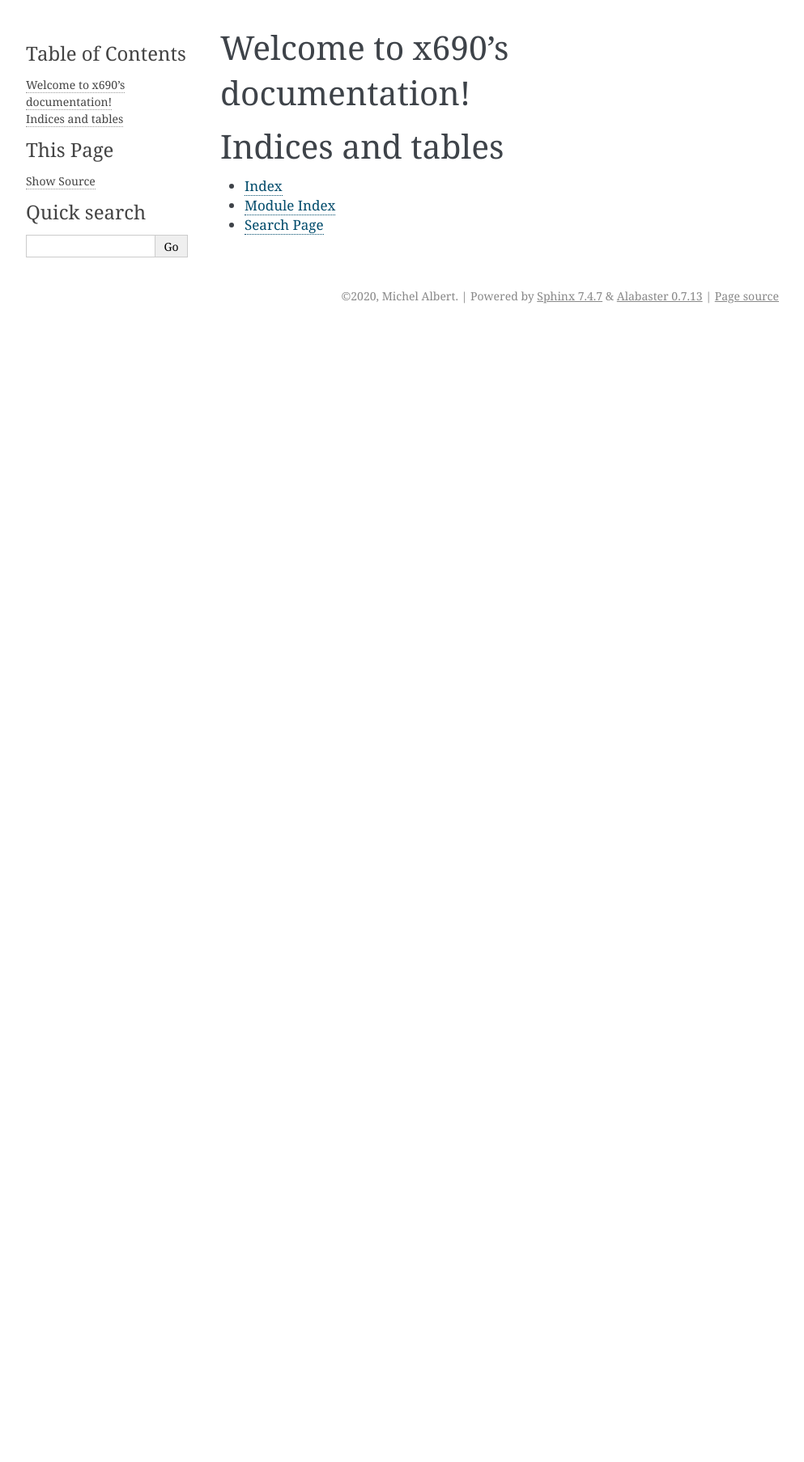
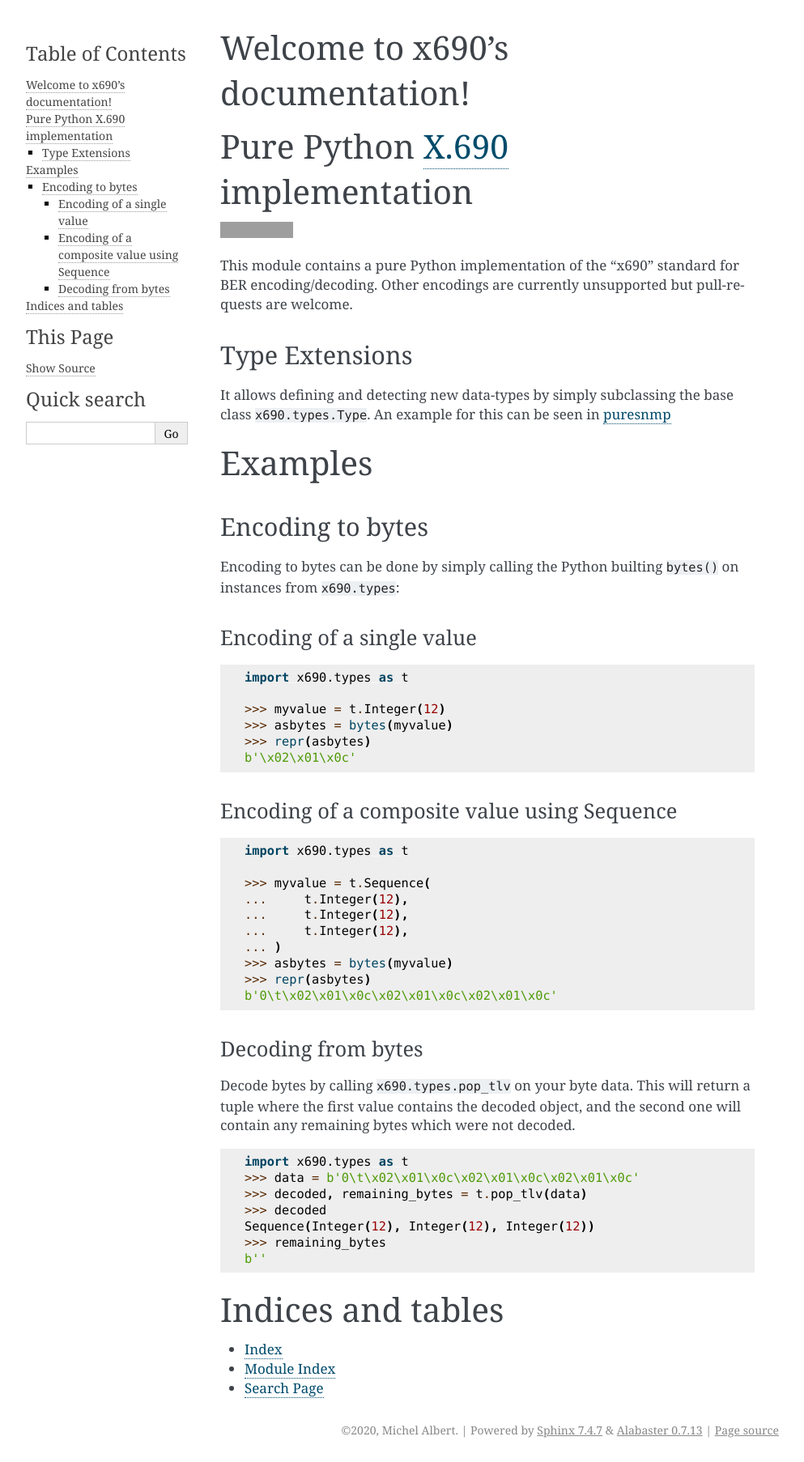
Before and after one commit to exhuma/x690, a Sphinx documentation site: the page built from docs/index.rst, in a window 1280 px wide. Shown: the whole page at 81% size, without its empty margins (148-1141 px from the left). Built offline with Sphinx 7.4.7, drawn with Linux system fonts in a browser that asks for light colours; pages that are not in the unit, such as notebooks, are missing from menus; before the commit the page ends 900 px from its top, so only the background shows below that; grey boxes are pictures that could not be loaded.

Commit message:
Update Readme

```diff
--- a/README.rst
+++ b/README.rst
@@ -1 +1,77 @@
-Pure Python X.690 implementation
+Pure Python `X.690`_ implementation
+===================================
+
+.. image:: https://github.com/exhuma/x690/workflows/Build%20&%20Publish%20Docs/badge.svg?branch=main
+    :alt: Build & Publish Docs
+
+.. _X.690: https://www.itu.int/rec/recommendation.asp?lang=en&parent=T-REC-X.690-201508-I
+
+
+This module contains a pure Python implementation of the "x690" standard for
+BER encoding/decoding. Other encodings are currently unsupported but
+pull-requests are welcome.
+
+
+Type Extensions
+---------------
+
+It allows defining and detecting new data-types by simply subclassing the base
+class ``x690.types.Type``. An example for this can be seen in `puresnmp`_
+
+.. _puresnmp: https://github.com/exhuma/puresnmp/blob/4240aa644a1bca01f54683215833dc6711a22745/puresnmp/types.py#L28
+
+
+Examples
+========
+
+Encoding to bytes
+-----------------
+
+Encoding to bytes can be done by simply calling the Python builting ``bytes()``
+on instances from ``x690.types``:
+
+Encoding of a single value
+~~~~~~~~~~~~~~~~~~~~~~~~~~
+
+.. code:: python
+
+    import x690.types as t
+
+    >>> myvalue = t.Integer(12)
+    >>> asbytes = bytes(myvalue)
+    >>> repr(asbytes)
+    b'\x02\x01\x0c'
+
+Encoding of a composite value using Sequence
+~~~~~~~~~~~~~~~~~~~~~~~~~~~~~~~~~~~~~~~~~~~~
+
+.. code:: python
+
+    import x690.types as t
+
+    >>> myvalue = t.Sequence(
+    ...     t.Integer(12),
+    ...     t.Integer(12),
+    ...     t.Integer(12),
+    ... )
+    >>> asbytes = bytes(myvalue)
+    >>> repr(asbytes)
+    b'0\t\x02\x01\x0c\x02\x01\x0c\x02\x01\x0c'
+
+
+Decoding from bytes
+~~~~~~~~~~~~~~~~~~~
+
+Decode bytes by calling ``x690.types.pop_tlv`` on your byte data. This will
+return a tuple where the first value contains the decoded object, and the
+second one will contain any remaining bytes which were not decoded.
+
+.. code:: python
+
+    import x690.types as t
+    >>> data = b'0\t\x02\x01\x0c\x02\x01\x0c\x02\x01\x0c'
+    >>> decoded, remaining_bytes = t.pop_tlv(data)
+    >>> decoded
+    Sequence(Integer(12), Integer(12), Integer(12))
+    >>> remaining_bytes
+    b''
--- a/docs/index.rst
+++ b/docs/index.rst
@@ -8,6 +8,7 @@ Welcome to x690's documentation!
    api/x690
 
 
+.. include:: ../README.rst
 
 
 
```
